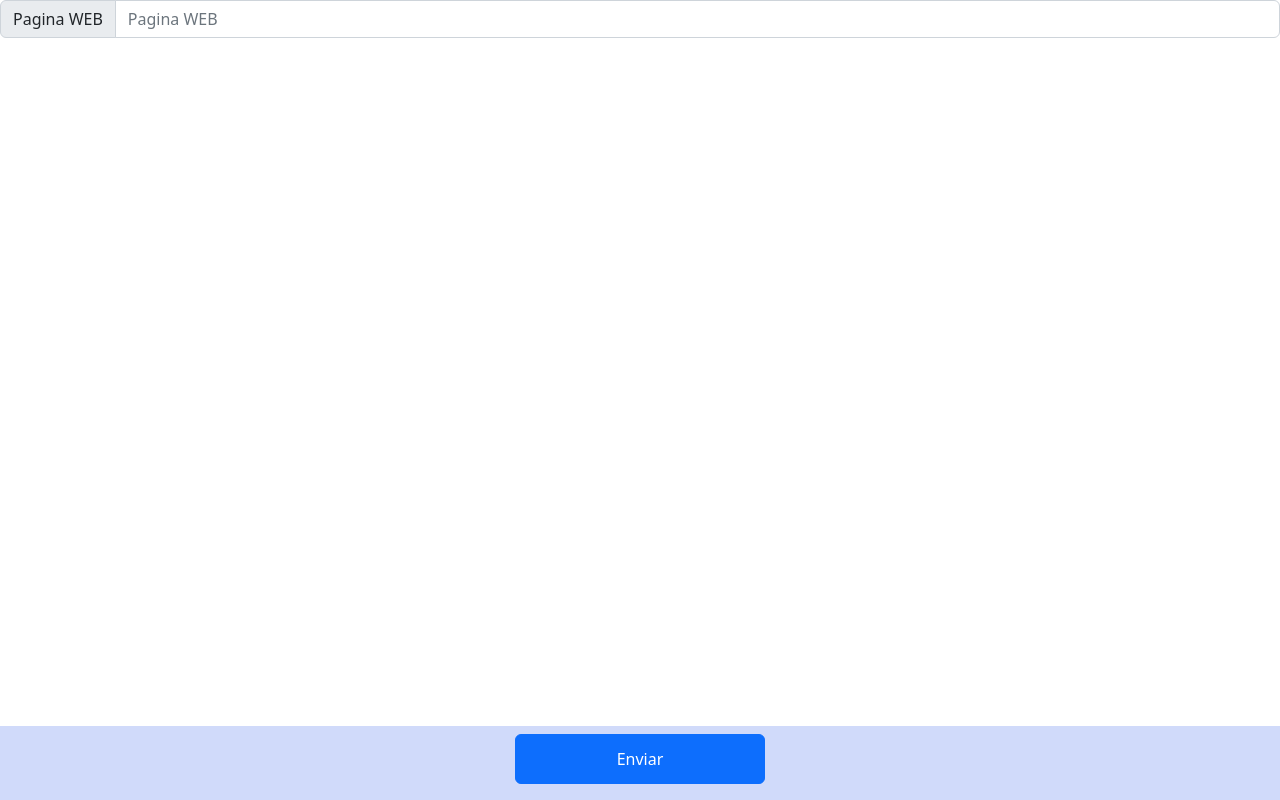
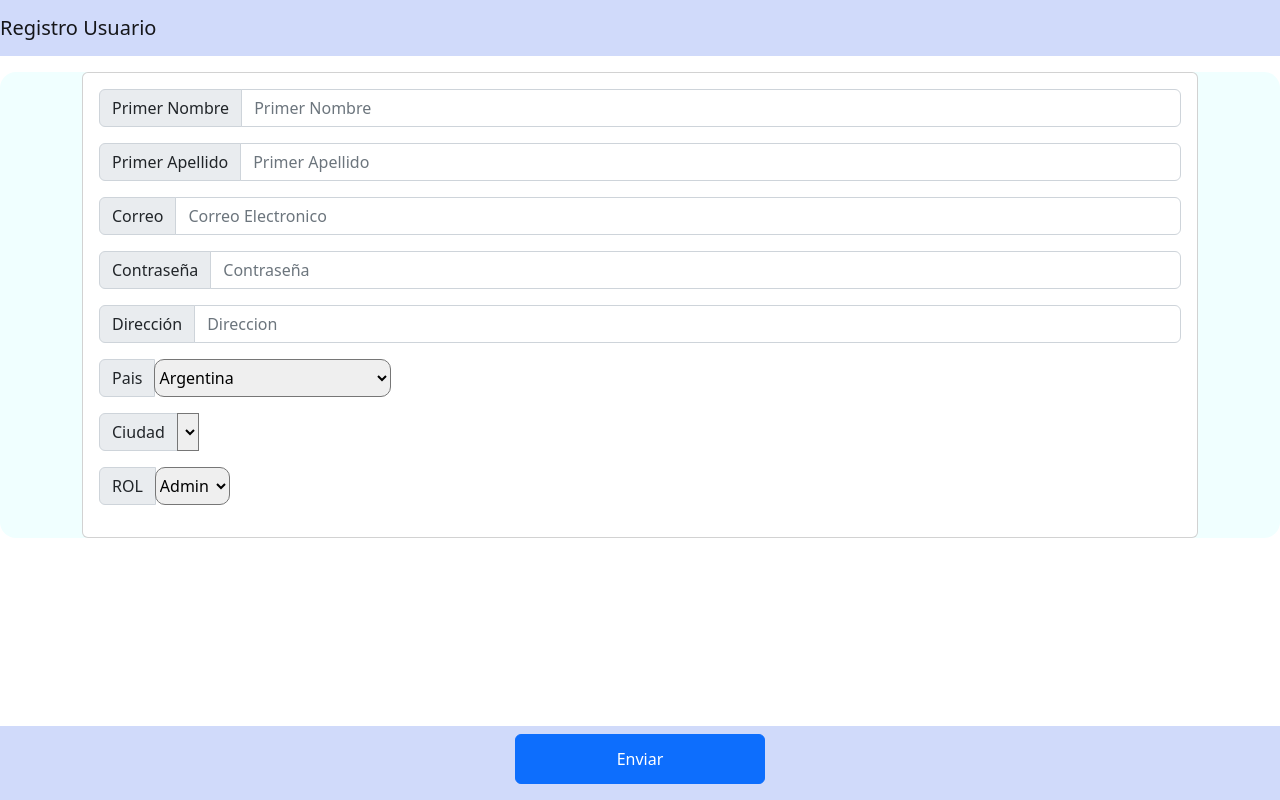
Before and after one commit to Hyosuporte/crowdfunding, a PHP site: page /View/registro.html in a window 1280 px wide. Run offline with PHP 8.4, Linux system fonts and the light colour scheme; lists and menus that the app fills with data are empty; some libraries are stand-ins or nearby versions.

Commit message:
Formulario Login, Registro y Recuperar contraseña
falta usar ajax para los combobox

```diff
--- a/Assets/css/style.css
+++ b/Assets/css/style.css
@@ -3,7 +3,7 @@
 }
 
 .main{
-    padding-top: 3.5rem;
+    padding-top: 4rem;
     padding-bottom: 5rem;
     background-color: F3F3F3;
 }
--- /dev/null
+++ b/Assets/js/registroUsuario.js
@@ -0,0 +1,17 @@
+$(document).on("change", "#pais", function(){
+    var ciudad = $("#pais").val();
+    var opciones = {
+        "nombre":nombre
+    }
+    $ajax({
+        data:opciones,
+        url: '',
+        type: 'get',
+        dataType: "json",
+        success: function(response){
+            response.forEach(element => {
+                $("#ciudad").append("<option>"+element.nombre+"</option>");
+            });
+        }
+    });
+})
--- a/View/formulario.html
+++ b/View/formulario.html
@@ -2,6 +2,7 @@
 <html>
     <head>
         <meta charset="UTF-8">
+        <meta http-equiv="X-UA-Compatible" content="IE=edge">
         <meta name="viewport" content="width=device-width, initial-scale=1.0">
         <link href="https://cdn.jsdelivr.net/npm/bootstrap@5.2.1/dist/css/bootstrap.min.css" rel="stylesheet" integrity="sha384-iYQeCzEYFbKjA/T2uDLTpkwGzCiq6soy8tYaI1GyVh/UjpbCx/TYkiZhlZB6+fzT" crossorigin="anonymous">
         <link rel="stylesheet" href="../Assets/css/style.css">
@@ -125,7 +126,6 @@
                                     <span class="input-group-text" >Indicador Impacto</span>
                                     <input type="number" class="form-control" placeholder="Indicador Impacto" id="impacto" name="impacto"  style="margin-right: rem;" required>
                                     <span class="input-group-text">Tipo Organizacion</span>
-                                    <!--<input type="text" class="form-control" placeholder="Tipo Organizacion" id="organizacion" >-->
                                     <select name="organizacion" id="organizacion" style="margin-right: 13rem;">
                                         <option value="ONG">ONG</option>
                                         <option value="OSC">OSC</option>
--- a/View/registro.html
+++ b/View/registro.html
@@ -1,5 +1,5 @@
 <!DOCTYPE html>
-<html lang="en">
+<html lang="es">
 <head>
     <meta charset="UTF-8">
     <meta http-equiv="X-UA-Compatible" content="IE=edge">
@@ -9,15 +9,99 @@
     <link rel="stylesheet" href="https://use.fontawesome.com/releases/v5.8.1/css/all.css" integrity="sha384-50oBUHEmvpQ+1lW4y57PTFmhCaXp0ML5d60M1M7uH2+nqUivzIebhndOJK28anvf" crossorigin="anonymous">
     <title>Registro</title>
 </head>
-<body>
+<body class="main">
+    <nav class=" navbar navbar-expand-lg fixed-top ">
+        <a class="navbar-brand ">Registro Usuario</a>
+        <button class="navbar-toggler" data-target="#my-nav" data-toggle="collapse" aria-controls="my-nav" aria-expanded="false" aria-label="Toggle navigation">
+            <span class="navbar-toggler-icon"></span>
+        </button>
+        </div>
+       </nav>
     <form action="" method="post">
-        <div class="input-group mb-3">
-            <span class="input-group-text">Pagina WEB</span>
-            <input type="text" class="form-control" placeholder="Pagina WEB" id="pagina" required>
+        <div class="formulario">
+            <div class="container mt-2">
+                <div class="card">
+                    <div class="card-body">
+                        <div class="input-group mb-3">
+                            <span class="input-group-text">Primer Nombre</span>
+                            <input type="text" class="form-control" placeholder="Primer Nombre" id="nombre" required>
+                        </div>
+                        <div class="input-group mb-3">
+                            <span class="input-group-text">Primer Apellido</span>
+                            <input type="text" class="form-control" placeholder="Primer Apellido" id="apellido" required>
+                        </div>
+                        <div class="input-group mb-3">
+                            <span class="input-group-text">Correo</span>
+                            <input type="email" class="form-control" placeholder="Correo Electronico" id="correo" required>
+                        </div>
+                        <div class="input-group mb-3">
+                            <span class="input-group-text">Contraseña</span>
+                            <input type="password" class="form-control" placeholder="Contraseña" id="password" required>
+                        </div>
+                        <div class="input-group mb-3">
+                            <span class="input-group-text">Dirección</span>
+                            <input type="text" class="form-control" placeholder="Direccion" id="direccion" required>
+                        </div>
+                        <div class="input-group mb-3">
+                            <span class="input-group-text">Pais</span>
+                            <select name="pais" id="pais" style="margin-right: 13rem; border-radius: 10px;">
+                                <option value="Argentina">Argentina</option>
+                                <option value="Bahamas">Bahamas</option>
+                                <option value="Barbados">Barbados</option>
+                                <option value="Belice">Belice</option>
+                                <option value="Bolivia">Bolivia</option>
+                                <option value="Brasil">Brasil</option>
+                                <option value="Chile">Chile</option>
+                                <option value="Colombia">Colombia</option>
+                                <option value="Costa Rica">Costa Rica</option>
+                                <option value="Cuba">Cuba</option>
+                                <option value="Ecuador">Ecuador</option>
+                                <option value="El Salvado">El Salvador</option>
+                                <option value="San Cristóbal y Nieves">San Cristóbal y Nieves</option>
+                                <option value="Granada">Granada</option>
+                                <option value="Guatemala">Guatemala</option>
+                                <option value="Guyana">Guyana</option>
+                                <option value="Haití">Haití</option>
+                                <option value="Honduras">Honduras</option>
+                                <option value="Jamaica">Jamaica</option>
+                                <option value="Macomunidad de Dominica">Macomunidad de Dominica</option>
+                                <option value="México">México</option>
+                                <option value="Nicaragua">Nicaragua</option>
+                                <option value="Panamá">Panamá</option>
+                                <option value="Paraguay">Paraguay</option>
+                                <option value="Perú">Perú</option>
+                                <option value="República Dominicana">República Dominicana</option>
+                                <option value="San Vicente y las Granadinas">San Vicente y las Granadinas</option>
+                                <option value="Santa Lucía">Santa Lucía</option>
+                                <option value="Surinam">Surinam</option>
+                                <option value="Trinidad y Tobago">Trinidad y Tobago</option>
+                                <option value="Uruguay">Uruguay</option>
+                                <option value="Venezuela">Venezuela</option>
+                              </select>
+                        </div>
+                        <div class="input-group mb-3">
+                            <span class="input-group-text">Ciudad</span>
+                            <select name="ciudad" id="ciudad" style="margin-right: 13rem;">
+                              </select>
+                        </div>
+                        <div class="input-group mb-3">
+                            <span class="input-group-text">ROL</span>
+                            <select name="rol" id="rol" style="margin-right: 13rem; border-radius: 10px;">
+                                <option value="admin">Admin</option>
+                                <option value="cliente">Cliente</option>
+                            </select>
+                        </div>
+                    </div>
+                </div>
+            </div>
         </div>
         <div class=" finalButton">
             <button class="btn btn-primary mb-3 mt-2" type="submit" style="width: 250px; ;height: 50px;" id="btnContinuar">Enviar</button>
         </div>
     </form>
+    <script src="../Assets/js/registroUsuario.js"></script>
+    <script src="jquery-3.6.0.min.js"></script>
+    <script src="https://kit.fontawesome.com/b2831985f5.js" crossorigin="anonymous"></script>
+    <script src="https://cdn.jsdelivr.net/npm/bootstrap@5.2.1/dist/js/bootstrap.bundle.min.js" integrity="sha384-u1OknCvxWvY5kfmNBILK2hRnQC3Pr17a+RTT6rIHI7NnikvbZlHgTPOOmMi466C8" crossorigin="anonymous"></script>
 </body>
 </html>
```
Also changed, not shown: View/index.php (added, +14 -0 lines), View/login.html (added, +37 -0 lines), View/recuperar.html (added, +27 -0 lines), Assets/img/40796.jpg (added), 1 other file.
